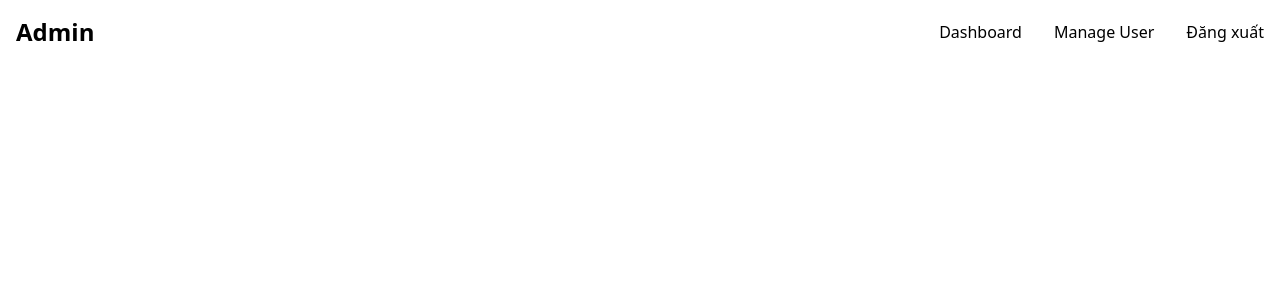
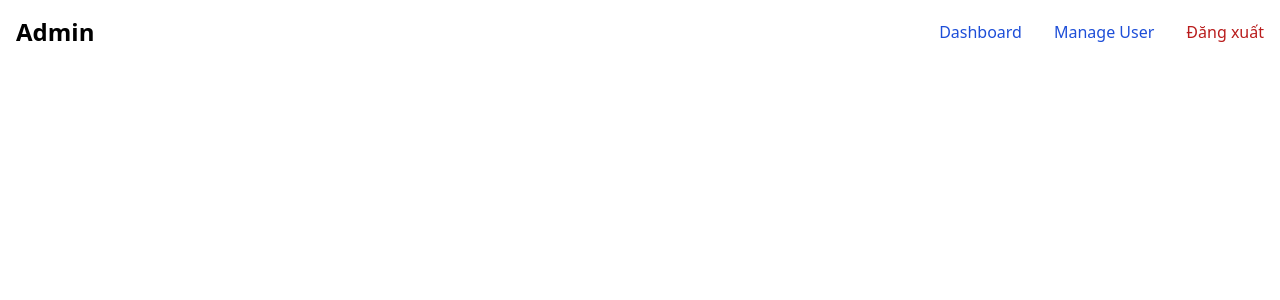
Before and after one commit to HuynhHoangvu/Capstone_MovieCinema, a React (Vite) app in the folder Movie/: page /admin in a window 1280 px wide. Shown: the top 300 px of the page. Built offline with nearby package versions, Linux system fonts and the light colour scheme; sample sign-in values are in the browser's storage.

Commit message:
re-color đăng xuất admin

```diff
--- a/Movie/src/pages/AdminTemplate/Dashboard/index.jsx
+++ b/Movie/src/pages/AdminTemplate/Dashboard/index.jsx
@@ -82,7 +82,6 @@ export default function DashBoard() {
         />
         <button
           className="absolute inset-y-0 right-0 px-3 bg-blue-500 text-white rounded-r-lg hover:bg-blue-600"
-          onClick={() => console.log("Thực hiện tìm kiếm")}
         >
           <i className="fas fa-search"></i>
         </button>
--- a/Movie/src/pages/AdminTemplate/_components/Navbar/index.jsx
+++ b/Movie/src/pages/AdminTemplate/_components/Navbar/index.jsx
@@ -26,21 +26,21 @@ export default function Navbar() {
       <ul className="font-medium flex flex-col p-4 md:p-0 mt-4 border border-gray-100 rounded-lg bg-gray-50 md:flex-row md:space-x-8 rtl:space-x-reverse md:mt-0 md:border-0 md:bg-white dark:bg-gray-800 md:dark:bg-gray-900 dark:border-gray-700">
         <li>
           <NavLink to="dashboard"
-          className={({isActive})=> isActive ? "text-blue-700" : "" }
+          className="text-blue-700"
 
           aria-current="page">Dashboard</NavLink>
         </li>
 
         <li>
           <NavLink to="manage-user"
-          className={({isActive})=> isActive ? "text-blue-700" : "" }
+          className= "text-blue-700"
 
            >Manage User</NavLink>
         </li>
 
          <li>
           <NavLink to="auth"
-          className={({isActive})=> isActive ? "text-blue-700" : "" }
+          className="text-red-700"
           onClick={handleLogout}
            >Đăng xuất</NavLink>
         </li>
```
